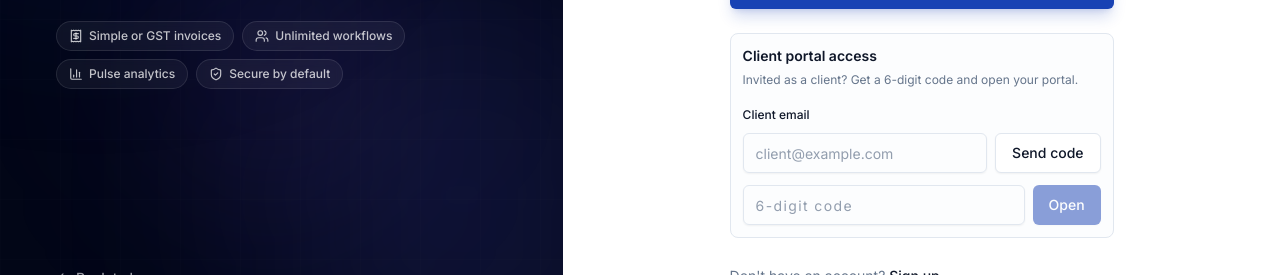
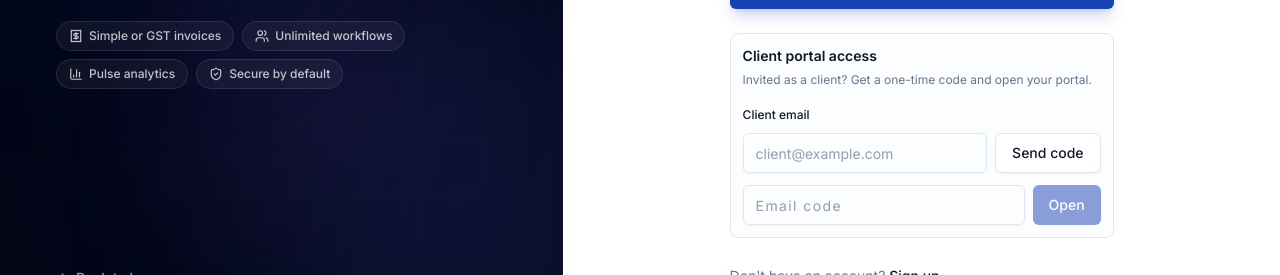
Before and after one commit to solostackweb/stackivo, a Next.js app: page /login in a window 1280 px wide. Shown: the part 461-736 px from the top of the page. Built offline with nearby package versions, Linux system fonts and the light colour scheme; no server answers.

Commit message:
Client Portal Fixtures -5

```diff
--- a/src/features/auth/actions.ts
+++ b/src/features/auth/actions.ts
@@ -436,7 +436,7 @@ export async function requestPortalCodeAction(
   if (!gate.ok) return { ok: false, error: gate.message };
 
   const genericMessage =
-    "If this email has portal access, we've sent a 6-digit code.";
+    "If this email has portal access, we've sent a one-time code.";
 
   const accessContext = await getPortalEmailAccessContext(email);
   if (!accessContext) {
@@ -511,7 +511,7 @@ export async function verifyPortalCodeAction(
   if (!parsed.success) {
     return {
       ok: false,
-      error: "Enter the 6-digit code from your email.",
+      error: "Enter the code from your email.",
       fieldErrors: parsed.error.flatten().fieldErrors,
     };
   }
--- a/src/features/auth/components/login-form.tsx
+++ b/src/features/auth/components/login-form.tsx
@@ -121,7 +121,7 @@ export function LoginForm({
         <div className="space-y-1">
           <p className="text-sm font-semibold">Client portal access</p>
           <p className="text-xs leading-relaxed text-muted-foreground">
-            Invited as a client? Get a 6-digit code and open your portal.
+            Invited as a client? Get a one-time code and open your portal.
           </p>
         </div>
 
@@ -162,9 +162,9 @@ export function LoginForm({
             <Input
               name="portalCode"
               inputMode="numeric"
-              pattern="[0-9]{6}"
-              maxLength={6}
-              placeholder="6-digit code"
+              pattern="[0-9]{6,8}"
+              maxLength={8}
+              placeholder="Email code"
               required
               className="h-10 tracking-widest"
             />
--- a/src/features/auth/schemas.ts
+++ b/src/features/auth/schemas.ts
@@ -47,7 +47,7 @@ export const portalCodeVerifySchema = z.object({
   code: z
     .string()
     .trim()
-    .regex(/^\d{6}$/, "Enter the 6-digit code"),
+    .regex(/^\d{6,8}$/, "Enter the code from your email"),
 });
 
 export const forgotPasswordSchema = z.object({
--- a/src/features/portals/components/invite-code-access.tsx
+++ b/src/features/portals/components/invite-code-access.tsx
@@ -53,9 +53,9 @@ export function InviteCodeAccess({ email }: { email: string }) {
               id="invite-portal-code"
               name="portalCode"
               inputMode="numeric"
-              pattern="[0-9]{6}"
-              maxLength={6}
-              placeholder="6-digit code"
+              pattern="[0-9]{6,8}"
+              maxLength={8}
+              placeholder="Email code"
               required
               className="h-10 tracking-widest"
             />
```
